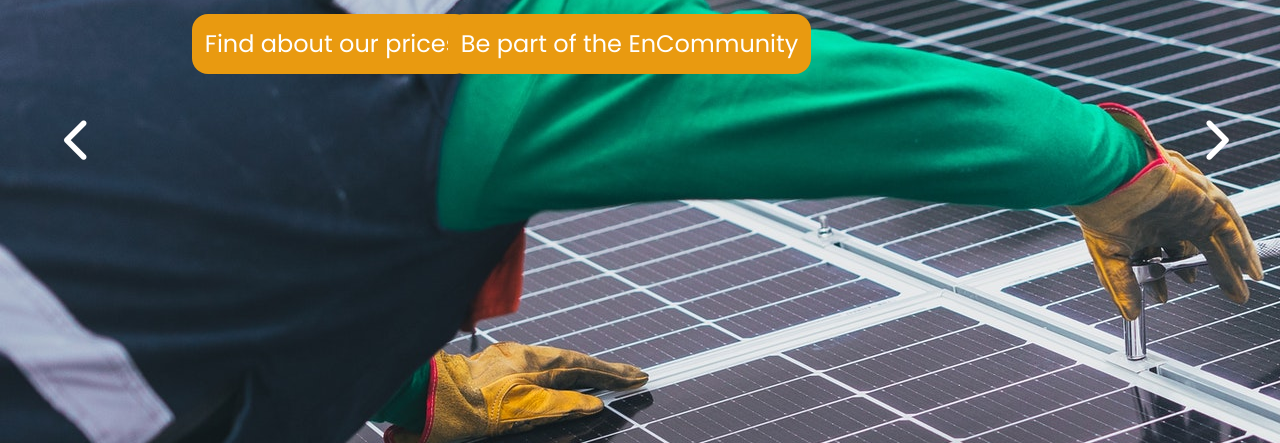
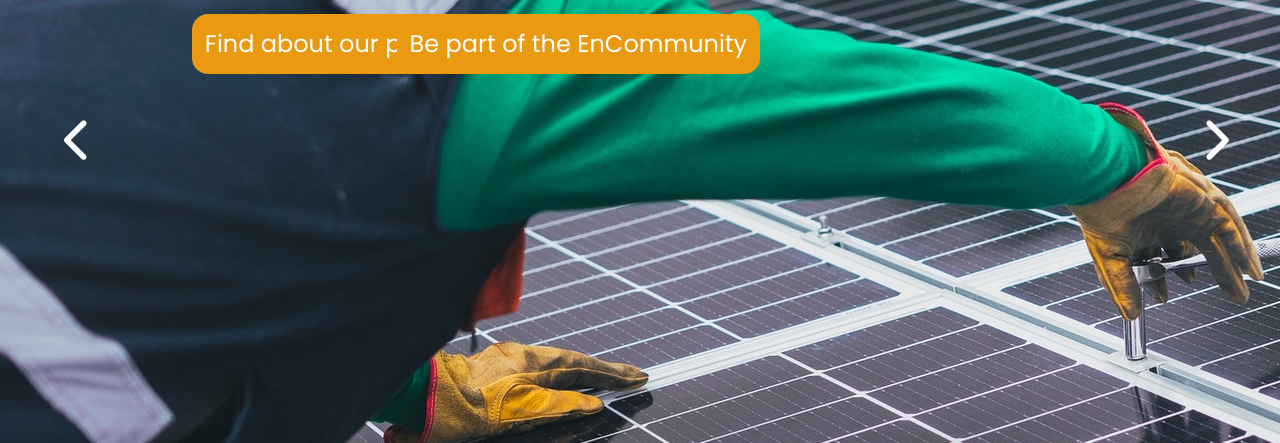
Before and after one commit to Readpato/enco-webpage, a plain HTML site: page index.html in a window 1280 px wide. Shown: the part 357-800 px from the top of the page. Drawn offline with nearby package versions, Linux system fonts and the light colour scheme.

Commit message:
Updated Button Position
The button that redirects you to the community page has had it's position modified.

```diff
--- a/main_css.css
+++ b/main_css.css
@@ -179,7 +179,7 @@
   text-decoration: none;
   position: absolute;
   z-index: 2;
-  left: 35%;
+  left: 31%;
   top: 39%;
 }
 
```
